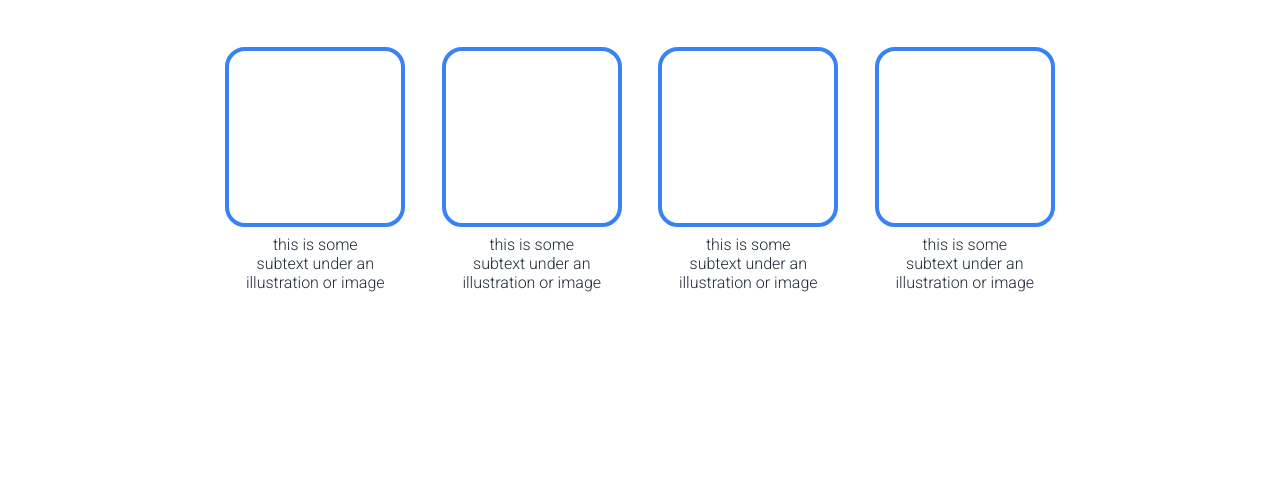
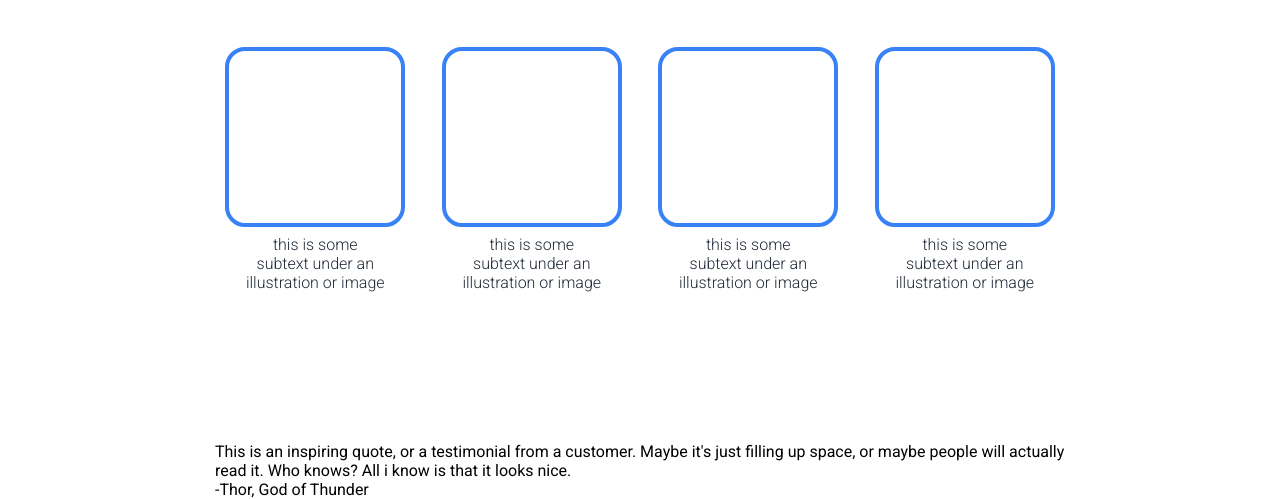
Before and after one commit to Timmehh90/odin-landing-page, a plain HTML site: page index.html in a window 1280 px wide. Shown: the part 619-1118 px from the top of the page. Before the commit the page ends 1061 px from the top, so only its background shows below. Drawn offline with Linux system fonts and the light colour scheme.

Commit message:
Feat: add content for quote-section in index.html

```diff
--- a/index.html
+++ b/index.html
@@ -65,5 +65,15 @@
         </div>
       </div>
     </div>
+    <div class="quote">
+      <div class="container-sm">
+        <p class="quote-text">
+          This is an inspiring quote, or a testimonial from a customer. Maybe
+          it's just filling up space, or maybe people will actually read it. Who
+          knows? All i know is that it looks nice. <br />
+          <span class="quote-author">-Thor, God of Thunder</span>
+        </p>
+      </div>
+    </div>
   </body>
 </html>
```
